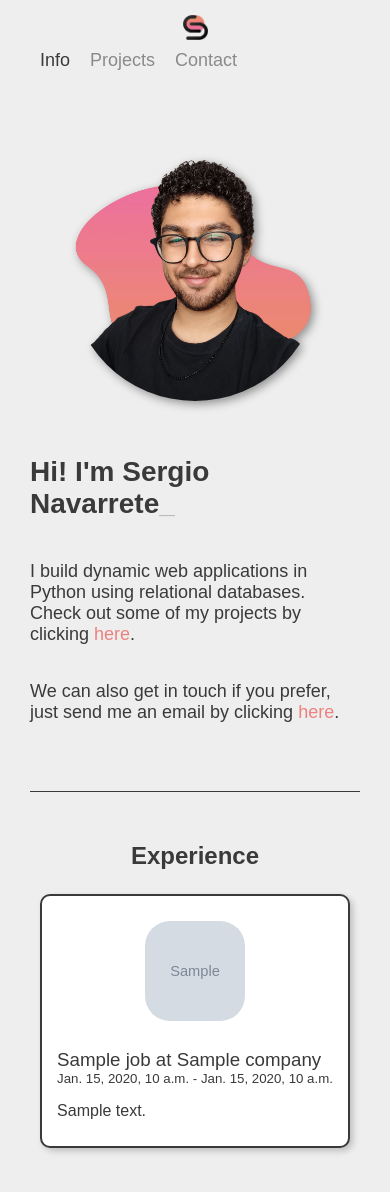
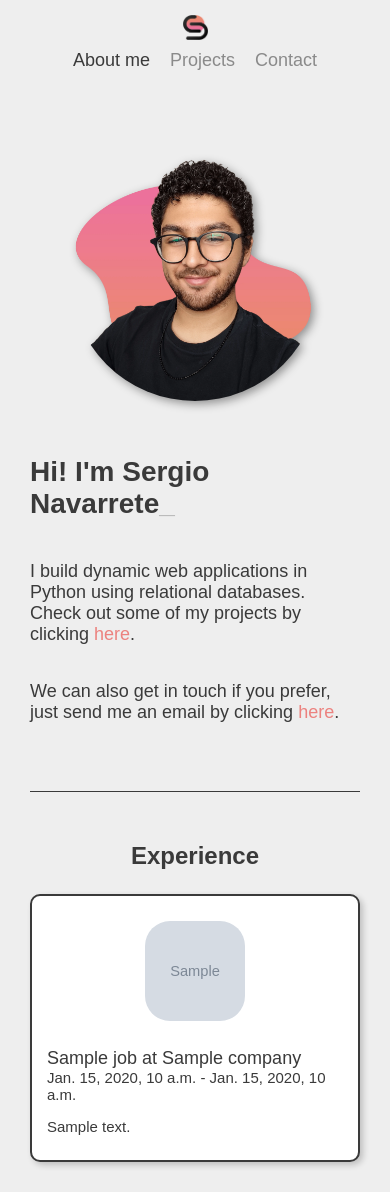
Before and after one commit to sergionvte/portfolio, a Django app: template webapp/templates/index.html in a window 390 px wide. Before the commit the page ends 1153 px from the top, so only its background shows below. Run offline with Django 5.2, Linux system fonts and the light colour scheme; the template is opened without the code that fills it: most values are stand-ins (such as "Sample title", 1, 10 or a date in 2020); grey boxes marked "Sample" are stand-in pictures; data that the repository does not hold is empty; some web fonts are replaced.

Commit message:
mejoras visuales en index

```diff
--- a/static/css/styles.css
+++ b/static/css/styles.css
@@ -14,7 +14,6 @@
 
 html,
 body {
-  height: 100%;
   margin: 0;
   background-color: #eee;
 }
@@ -26,7 +25,6 @@
 }
 
 nav > ul {
-  align-self: flex-start;
   gap: 20px;
   list-style: none;
   margin: 0;
@@ -169,12 +167,18 @@
 }
 
 .text > h3 {
+  font-size: 18px;
   margin-bottom: 0;
   font-weight: 500;
 }
 
 .text > h5 {
+  font-size: 15px;
   font-weight: 500;
+}
+
+.text > p {
+  font-size: 15px;
 }
 
 .experience-title {
@@ -189,6 +193,7 @@
   width: 100px;
   height: 100px;
   border-radius: 25px;
+  margin: 10px;
 }
 
 .profile-pic {
@@ -350,8 +355,8 @@
     flex-direction: column-reverse;
   }
 
-  .company-logo {
-    margin-top: 15px;
+  .experience > .company-logo > img {
+    margin: 15px 0 0 0;
   }
 
   .or-space > .line {
--- a/webapp/templates/contact.html
+++ b/webapp/templates/contact.html
@@ -4,7 +4,7 @@
 
 {% block action %}
   <a href="{% url 'index' %}">
-    <li>Info</li>
+    <li>About me</li>
   </a>
   <a href="{% url 'projects' %}">
     <li>Projects</li>
--- a/webapp/templates/index.html
+++ b/webapp/templates/index.html
@@ -4,7 +4,7 @@
 
 {% block action %}
   <a href="{% url 'index' %}">
-    <li class="selected">Info</li>
+    <li class="selected">About me</li>
   </a>
   <a href="{% url 'projects' %}">
     <li>Projects</li>
--- a/webapp/templates/projects.html
+++ b/webapp/templates/projects.html
@@ -4,7 +4,7 @@
 
 {% block action %}
   <a href="{% url 'index' %}">
-    <li>Info</li>
+    <li>About me</li>
   </a>
   <a href="{% url 'projects' %}">
     <li class="selected">Projects</li>
```
